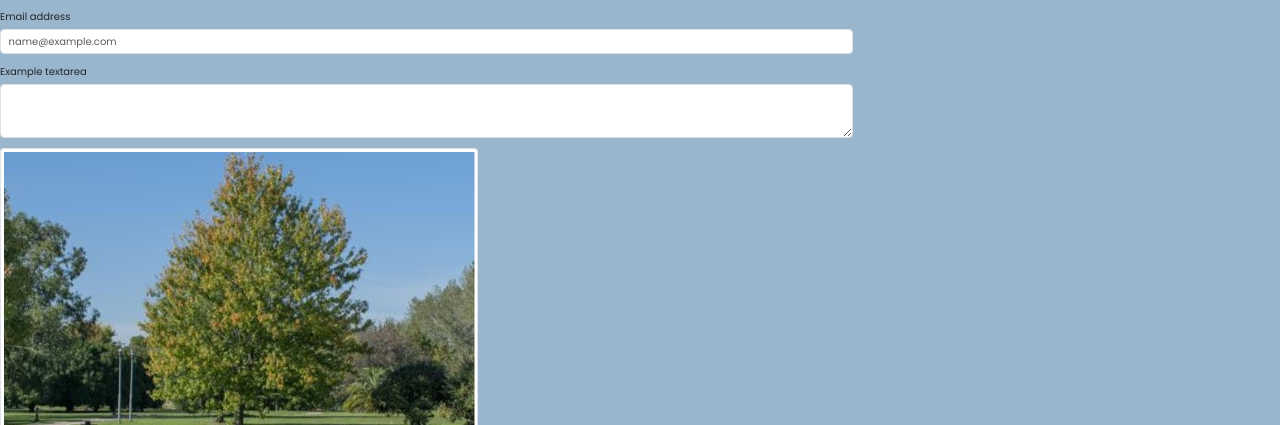
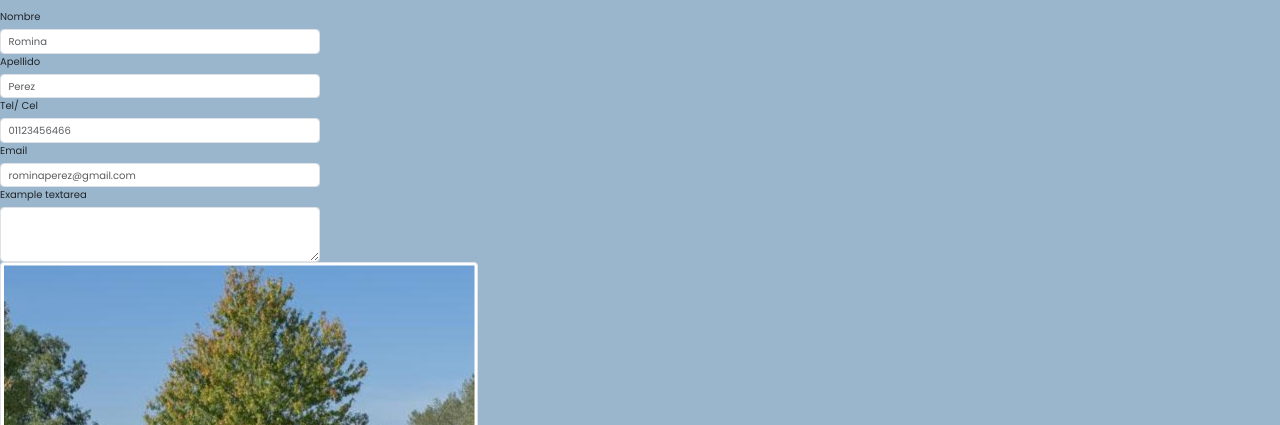
Before and after one commit to julietacarullo/Repositorio.Carullo-Julieta, a plain HTML site: page pages/contacto.html in a window 1280 px wide. Shown: the part 375-800 px from the top of the page. Drawn offline with nearby package versions, Linux system fonts and the light colour scheme.

Commit message:
cambio de formato forms contacto

```diff
--- a/pages/contacto.html
+++ b/pages/contacto.html
@@ -40,17 +40,29 @@
         <section class="py-3 bg-grey">
             <div class="row">
                 <div class="container-fluid">
-                    <form class="col-sm-10 col-md-10 col-lg-8" action="envio.php">
-                        <div class="mb-3">
-                            <label for="exampleFormControlInput1" class="form-label">Email address</label>
-                            <input type="email" class="form-control" id="exampleFormControlInput1" placeholder="name@example.com">
+                    <form class="col-sm-20 col-md-20 col-lg-3" action="envio.php">
+                        <div class="mb-6">
+                            <label for="exampleFormControlInput1" class="form-label">Nombre</label>
+                            <input type="nombre" class="form-control" id="exampleFormControlInput1" placeholder="Romina">
                           </div>
-                          <div class="mb-3">
+                          <div class="mb-6">
+                            <label for="exampleFormControlInput1" class="form-label">Apellido</label>
+                            <input type="apellido" class="form-control" id="exampleFormControlInput1" placeholder="Perez">
+                          </div>
+                          <div class="mb-6">
+                            <label for="exampleFormControlInput1" class="form-label">Tel/ Cel</label>
+                            <input type="telefono" class="form-control" id="exampleFormControlInput1" placeholder="01123456466">
+                          </div>
+                          <div class="mb-6">
+                            <label for="exampleFormControlInput1" class="form-label">Email</label>
+                            <input type="email" class="form-control" id="exampleFormControlInput1" placeholder="rominaperez@gmail.com">
+                          </div>
+                          <div class="mb-6">
                             <label for="exampleFormControlTextarea1" class="form-label">Example textarea</label>
                             <textarea class="form-control" id="exampleFormControlTextarea1" rows="3"></textarea>
                           </div>
                         </form>
-                            <div class= "col-sm-12 col-md-12.col-lg-4">
+                            <div class= "col-sm-5 col-md-5.col-lg-5">
                         <img src="../img/afuera (1).jpg" alt="foto area" class="w-40 img-thumbnail">
                         </div>
                 </div>
```
